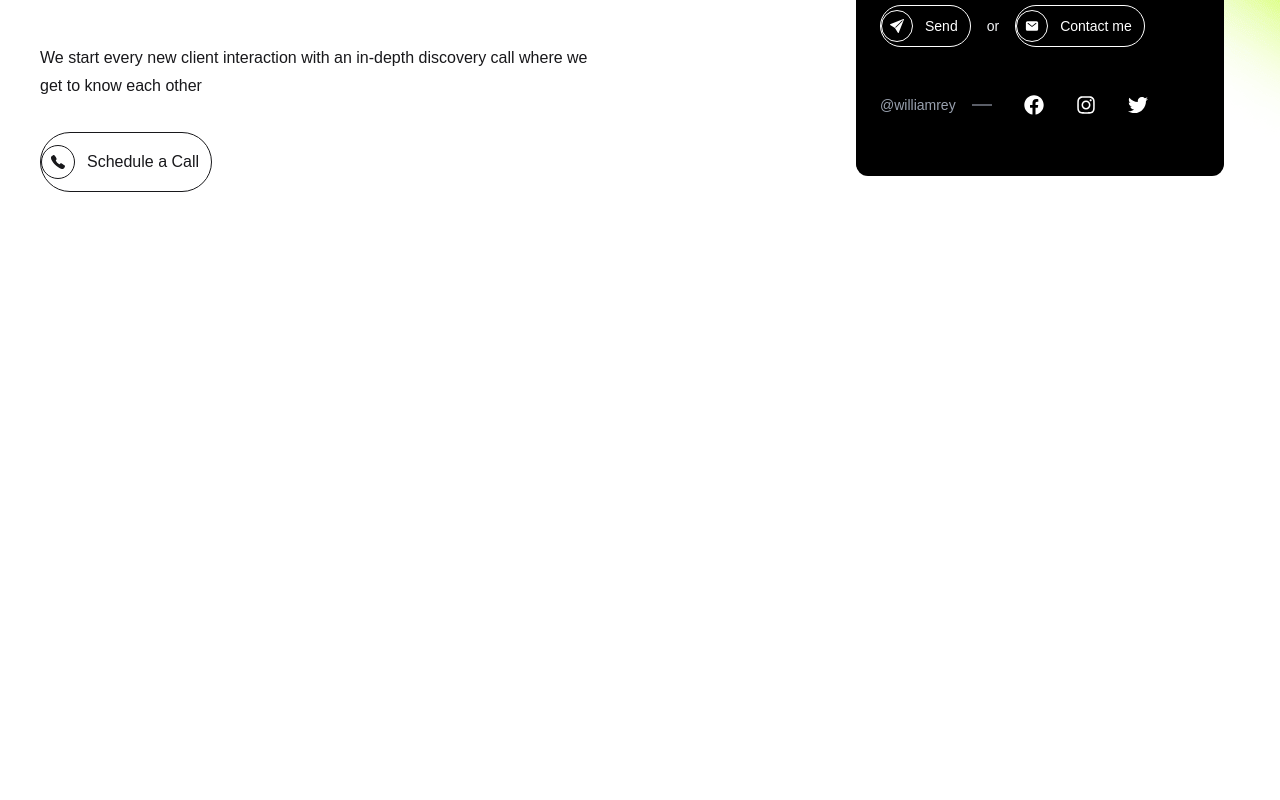
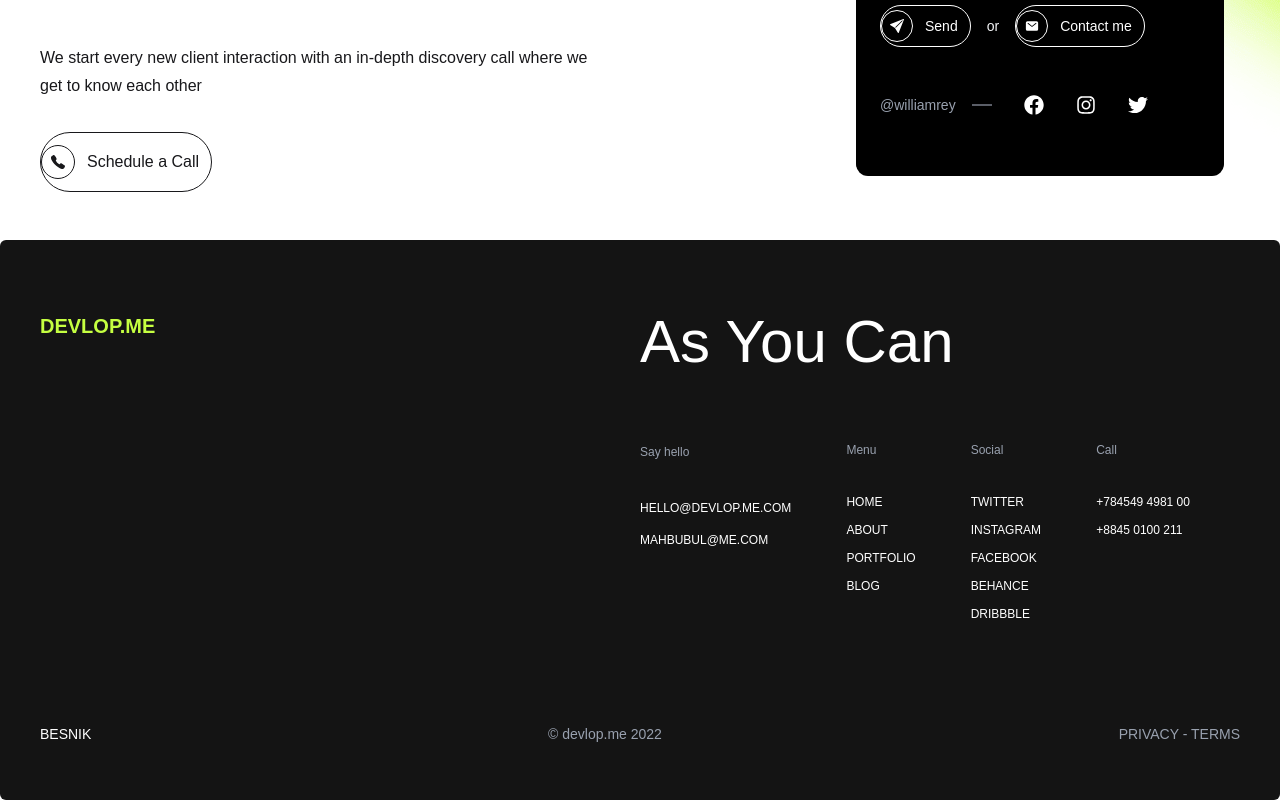
Before and after one commit to Shawon55660/shawon-task, a Next.js app: page / in a window 1280 px wide. Shown: the part 3136-3936 px from the top of the page. Before the commit the page ends 3376 px from the top, so only its background shows below. Built offline with nearby package versions, Linux system fonts and the light colour scheme; a web font is replaced by a local one.

Commit message:
footer done

```diff
--- a/src/app/page.tsx
+++ b/src/app/page.tsx
@@ -1,5 +1,6 @@
 import Bannar from "@/component/BannarComponent/Bannar";
 import FirstSection from "@/component/firstSection/FirstSection";
+import Footer from "@/component/Footer/Footer";
 import ForthSection from "@/component/ForthSection/ForthSection";
 import SecondSection from "@/component/SecondSection/SecondSection";
 import ThirdSection from "@/component/ThirdSection/ThirdSection";
@@ -14,6 +15,7 @@ export default function Home() {
       <SecondSection></SecondSection>
       <ThirdSection></ThirdSection>
       <ForthSection></ForthSection>
+      <Footer></Footer>
     </div>
   );
 }
--- /dev/null
+++ b/src/component/Footer/Footer.tsx
@@ -0,0 +1,51 @@
+import React from 'react';
+
+const Footer = () => {
+    return (
+        <div className=' bg-[#141414] py-[40px] text-white rounded-md px-[40px]'>
+        <div className='grid grid-cols-12 py-8'>
+        <div className='col-span-6 '> <h2 className='uppercase text-xl font-extrabold text-[#C5FF41]'>devlop.me</h2></div>
+        <div className='col-span-6'>
+            <h2 className='text-6xl pb-4'>As You Can</h2>
+            <div className='flex justify-between flex-wrap gap-12 w-11/12 pt-12'>
+                <ul className='text-xs leading-8'>
+                    <li className='text-gray-400 pb-6'>Say hello</li>
+                    <li className=''>HELLO@DEVLOP.ME.COM</li>
+                    <li>MAHBUBUL@ME.COM</li>
+                </ul>
+                <ul className='text-xs leading-7'>
+                    <li className='text-gray-400 pb-6'>Menu</li>
+                    <li className=''>HOME</li>
+                    <li>ABOUT</li>
+                    <li>PORTFOLIO</li>
+                    <li>BLOG</li>
+                </ul>
+                <ul className='text-xs leading-7'>
+                    <li className='text-gray-400 pb-6'>Social</li>
+                    <li className=''>TWITTER</li>
+                    <li className=''>INSTAGRAM</li>
+                    <li>FACEBOOK</li>
+                    <li>BEHANCE</li>
+                    <li>DRIBBBLE</li>
+                </ul>
+                <ul className='text-xs leading-7'>
+                    <li className='text-gray-400 pb-6'>Call</li>
+                    <li className=''>+784549 4981 00</li>
+                    <li>+8845 0100 211</li>
+                </ul>
+
+            </div>
+        </div>
+        </div>
+        <div className='flex justify-between items-center text-sm text-gray-400 mt-16 pb-4'>
+            <p className='text-white'>BESNIK</p>
+            <p>© devlop.me 2022</p>
+            <p>PRIVACY - TERMS</p>
+        </div>
+
+
+        </div>
+    );
+};
+
+export default Footer;
```
